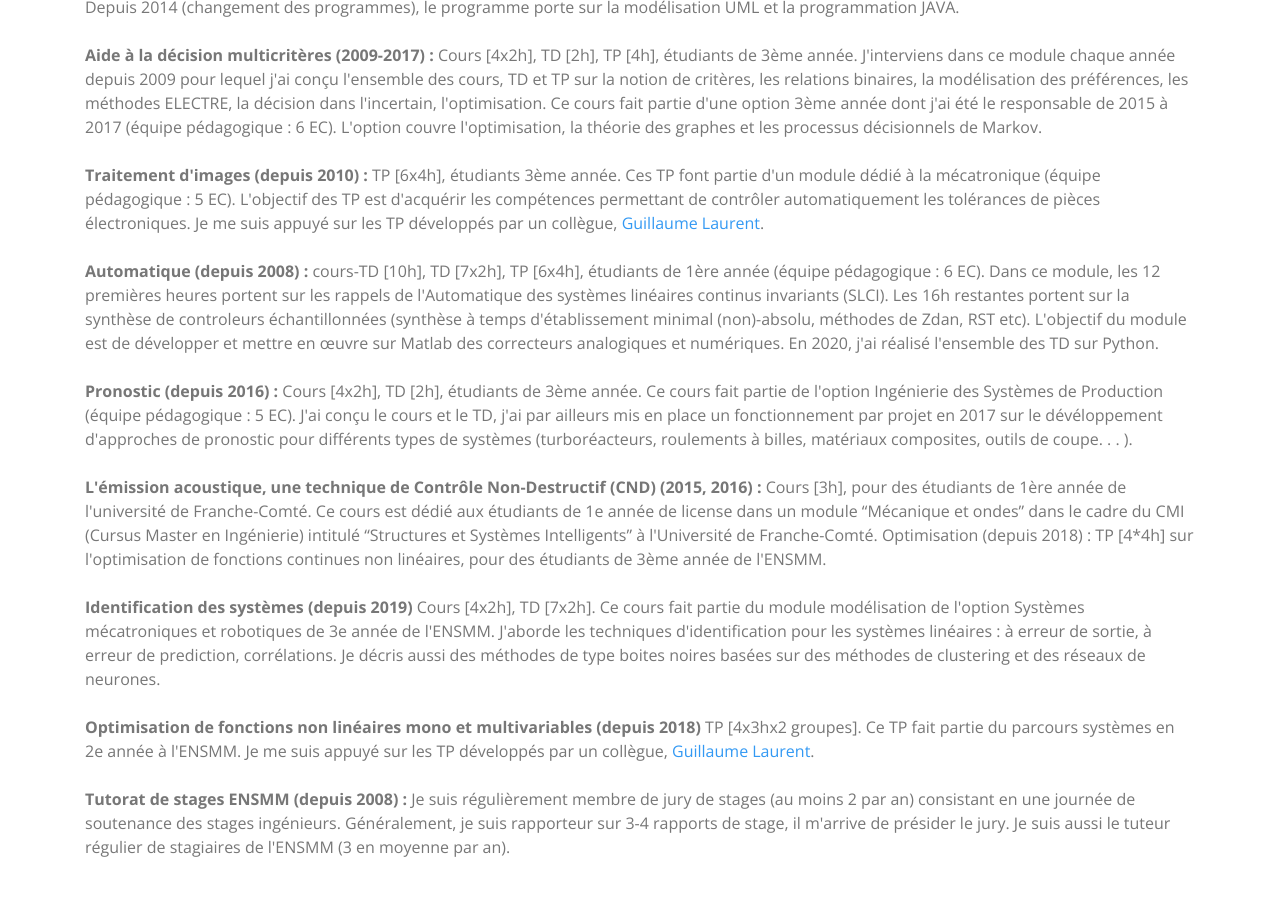
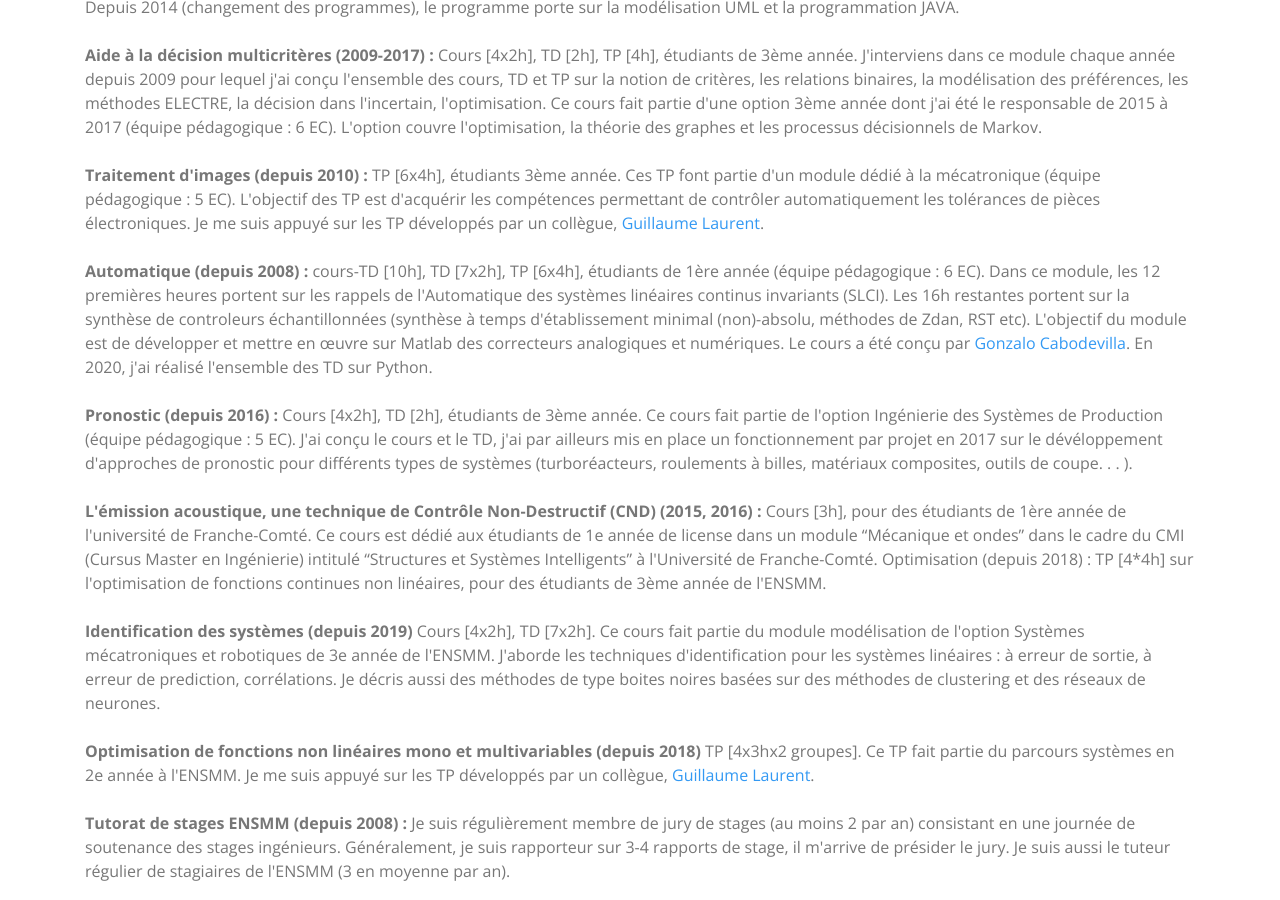
Before and after one commit to emmanuelramasso/emmanuelramasso.github.io, a Jekyll site: the page built from Teaching.html, in a window 1280 px wide and 900 px high, scrolled down 527 px. Built offline with Jekyll 4.4.1, drawn with Linux system fonts in a browser that asks for light colours; a style sheet for code colours, icons or effects is not loaded.

Commit message:
modif cours autom

```diff
--- a/Teaching.html
+++ b/Teaching.html
@@ -52,9 +52,9 @@ permettant de contrôler automatiquement les tolérances
 </strong>
 cours-TD [10h], TD [7x2h], TP [6x4h], étudiants de 1ère année (équipe
 pédagogique : 6 EC). Dans ce module, les 12 premières heures portent sur les rappels de l'Automatique
-des systèmes linéaires continus invariants (SLCI). Les 16h restantes portent sur la synthèse de controleurs échantillonnées (synthèse à temps d'établissement minimal (non)-absolu,
-méthodes de Zdan, RST etc). L'objectif du module est de développer et mettre en œuvre sur Matlab des
-correcteurs analogiques et numériques. En 2020, j'ai réalisé l'ensemble des TD sur Python.<br><br>
+des systèmes linéaires continus invariants (SLCI). Les 16h restantes portent sur la synthèse de controleurs échantillonnées (synthèse à temps d'établissement minimal (non)-absolu, méthodes de Zdan, RST etc). L'objectif du module est de développer et mettre en œuvre sur Matlab des
+correcteurs analogiques et numériques. Le cours a été conçu par <a href="https://www.femto-st.fr/en/femto-people/gonzalocabodevila">Gonzalo Cabodevilla</a>.
+En 2020, j'ai réalisé l'ensemble des TD sur Python. <br><br>
 
 <strong>
   Pronostic (depuis 2016) :
```
